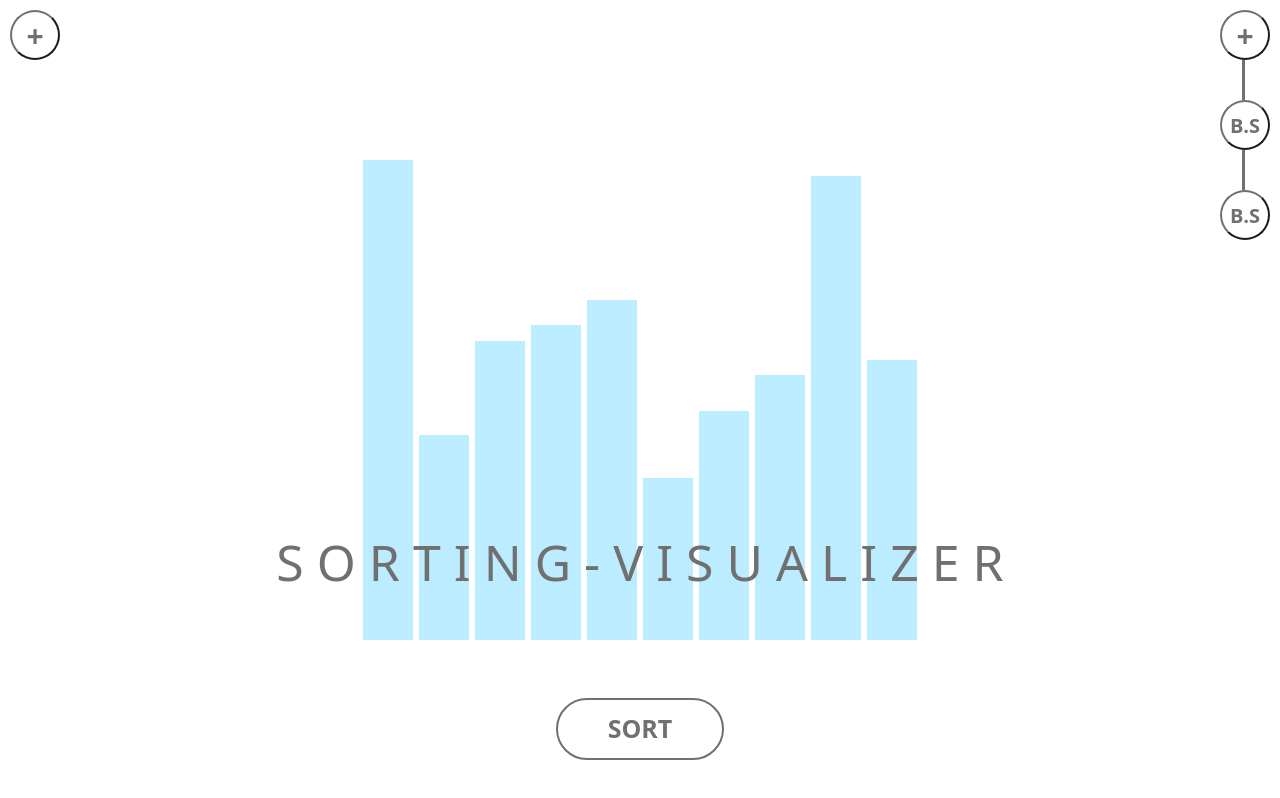
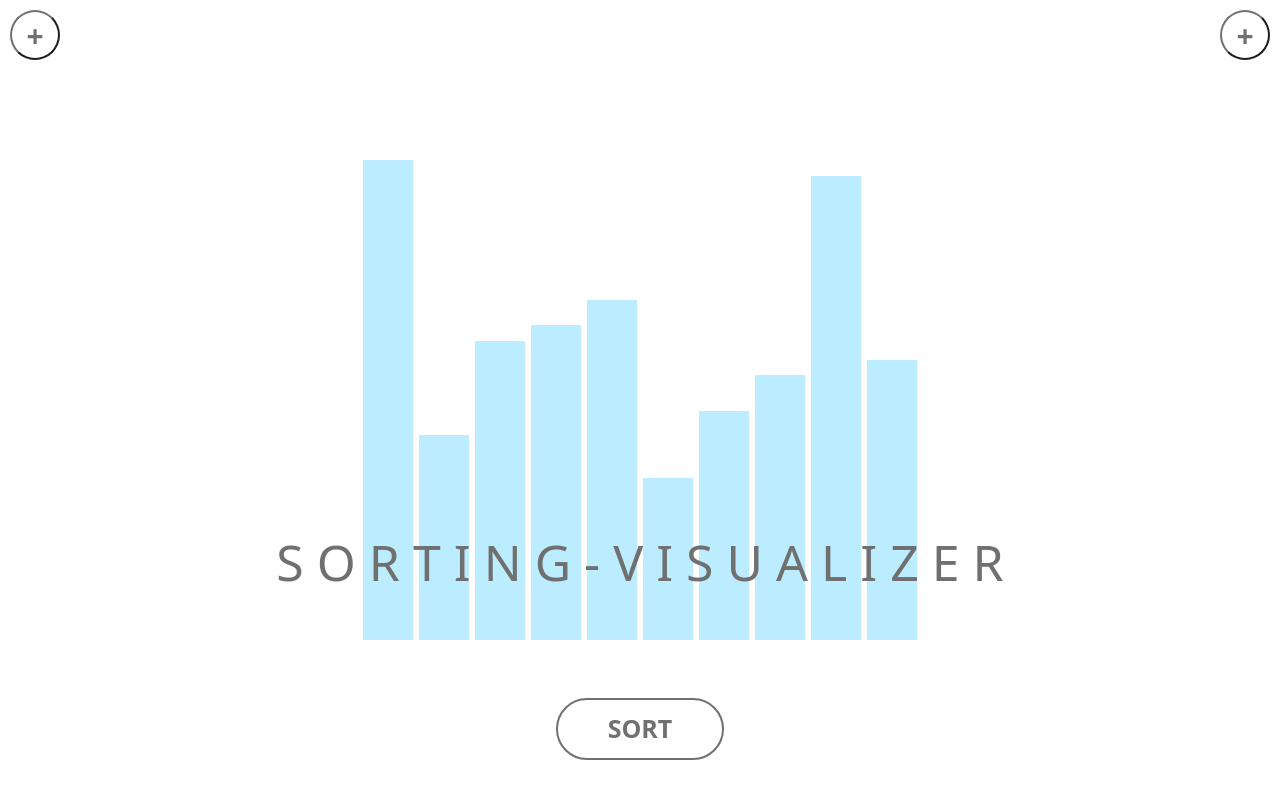
Before and after one commit to jadenliu12/Sorting-Visualizer, a React app: page / in a window 1280 px wide. Built offline with nearby package versions, Linux system fonts and the light colour scheme.

Commit message:
add right navbar

```diff
--- a/src/components/Main.css
+++ b/src/components/Main.css
@@ -37,6 +37,14 @@
 }
 
 .showLeft {
+    display: block;
+}
+
+.hiddenRight {
+    display: none;
+}
+
+.showRight {
     display: block;
 }
 
--- a/src/components/Main.jsx
+++ b/src/components/Main.jsx
@@ -14,6 +14,7 @@ export default class Main extends React.Component {
         super(props)
 
         this.toggleAlgo = this.toggleAlgo.bind(this);
+        this.toggleRight = this.toggleRight.bind(this);
     }
 
     render() {
@@ -88,20 +89,16 @@ export default class Main extends React.Component {
                         </div>
                     </div>
                     <div className='right'>
-                        <button className='navBut'>+</button>
+                        <button className='navBut' id='rightButt' onClick={() => this.toggleRight()}>+</button>
 
-                        <div className='vertLine hidden'>&nbsp;</div>
-                        <div className="btnContainer">
-                            <div className='bucket hidden'>
-                                <button className='algoBut'>B.S</button>
-                            </div>
+                        <div className='vertLine hiddenRight'>&nbsp;</div>
+                        <div className='input hiddenRight'>
+                            <button className='algoBut'>In</button>
                         </div>
 
-                        <div className='vertLine hidden'>&nbsp;</div>
-                        <div className="btnContainer">
-                            <div className='bucket hidden'>
-                                <button className='algoBut'>B.S</button>
-                            </div>
+                        <div className='vertLine hiddenRight'>&nbsp;</div>
+                        <div className='settings hiddenRight'>
+                            <button className='algoBut'><i class="fas fa-cog"></i></button>
                         </div>
                     </div>
                 </div>
@@ -123,4 +120,15 @@ export default class Main extends React.Component {
             item.classList.toggle('showLeft');
         }
     }
+
+    toggleRight() {
+        const arrHidden = document.getElementsByClassName('hiddenRight');
+        const button = document.getElementById('rightButt');
+
+        button.textContent = button.textContent == '+' ? '-' : '+';
+
+        for(let item of arrHidden) {
+            item.classList.toggle('showRight');
+        }
+    }
 }
```
